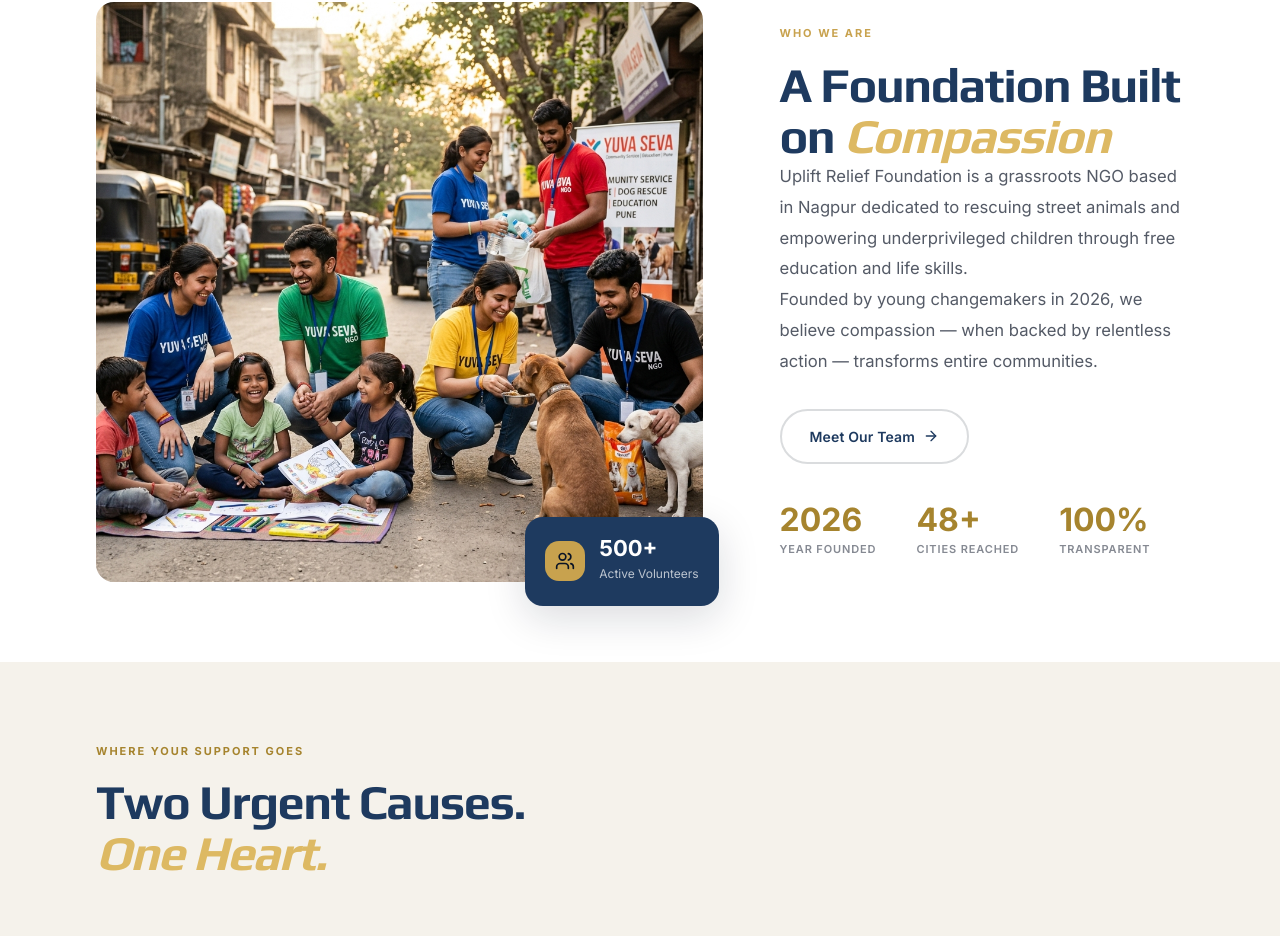
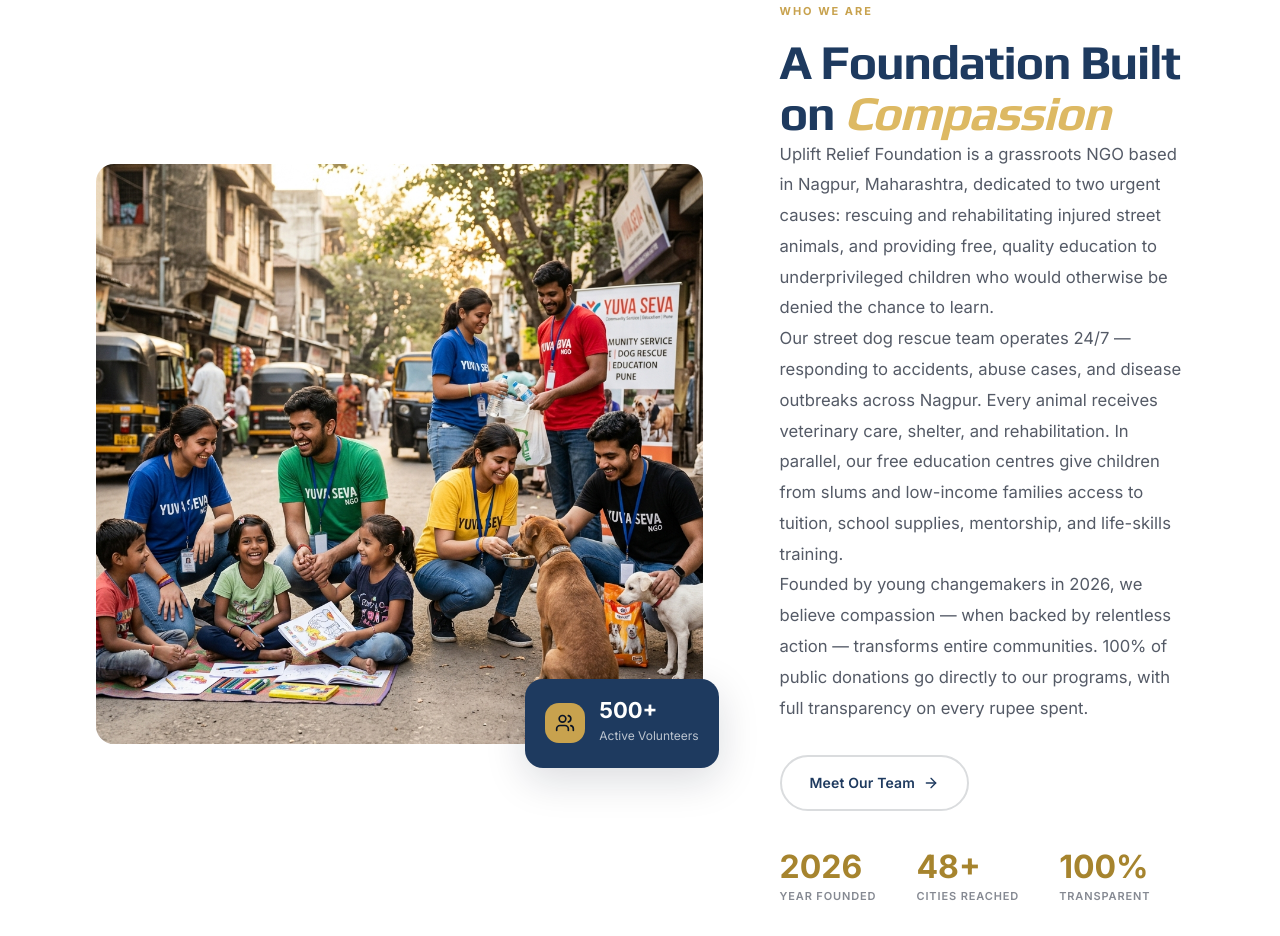
Before and after one commit to Upliftrelieffoundation/Uplift-Relief-Foundation, a Next.js app: page / in a window 1280 px wide. Shown: the part 921-1857 px from the top of the page. Built offline with nearby package versions, Linux system fonts and the light colour scheme; no server answers.

Commit message:
feat: expand homepage intro content with keyword-rich copy

```diff
--- a/app/Components/Home/Intro.tsx
+++ b/app/Components/Home/Intro.tsx
@@ -33,13 +33,22 @@ export default function IntroSection() {
               A Foundation Built on <em>Compassion</em>
             </h2>
             <p className="body-lg text-[rgba(11,20,37,0.7)]!">
-              Uplift Relief Foundation is a grassroots NGO based in Nagpur
-              dedicated to rescuing street animals and empowering
-              underprivileged children through free education and life skills.
+              Uplift Relief Foundation is a grassroots NGO based in Nagpur, Maharashtra,
+              dedicated to two urgent causes: rescuing and rehabilitating injured street
+              animals, and providing free, quality education to underprivileged children
+              who would otherwise be denied the chance to learn.
             </p>
             <p className="body-lg text-[rgba(11,20,37,0.7)]!">
-              Founded by young changemakers in 2026, we believe compassion —
-              when backed by relentless action — transforms entire communities.
+              Our street dog rescue team operates 24/7 — responding to accidents, abuse cases,
+              and disease outbreaks across Nagpur. Every animal receives veterinary care,
+              shelter, and rehabilitation. In parallel, our free education centres give
+              children from slums and low-income families access to tuition, school supplies,
+              mentorship, and life-skills training.
+            </p>
+            <p className="body-lg text-[rgba(11,20,37,0.7)]!">
+              Founded by young changemakers in 2026, we believe compassion — when backed by
+              relentless action — transforms entire communities. 100% of public donations
+              go directly to our programs, with full transparency on every rupee spent.
             </p>
             <Link href="/about" className="btn btn-outline border-2 border-[rgba(11,20,37,0.15)] text-navy mt-8 self-start hover:border-navy hover:bg-[rgba(11,20,37,0.04)]">
               Meet Our Team <ArrowRight />
```
